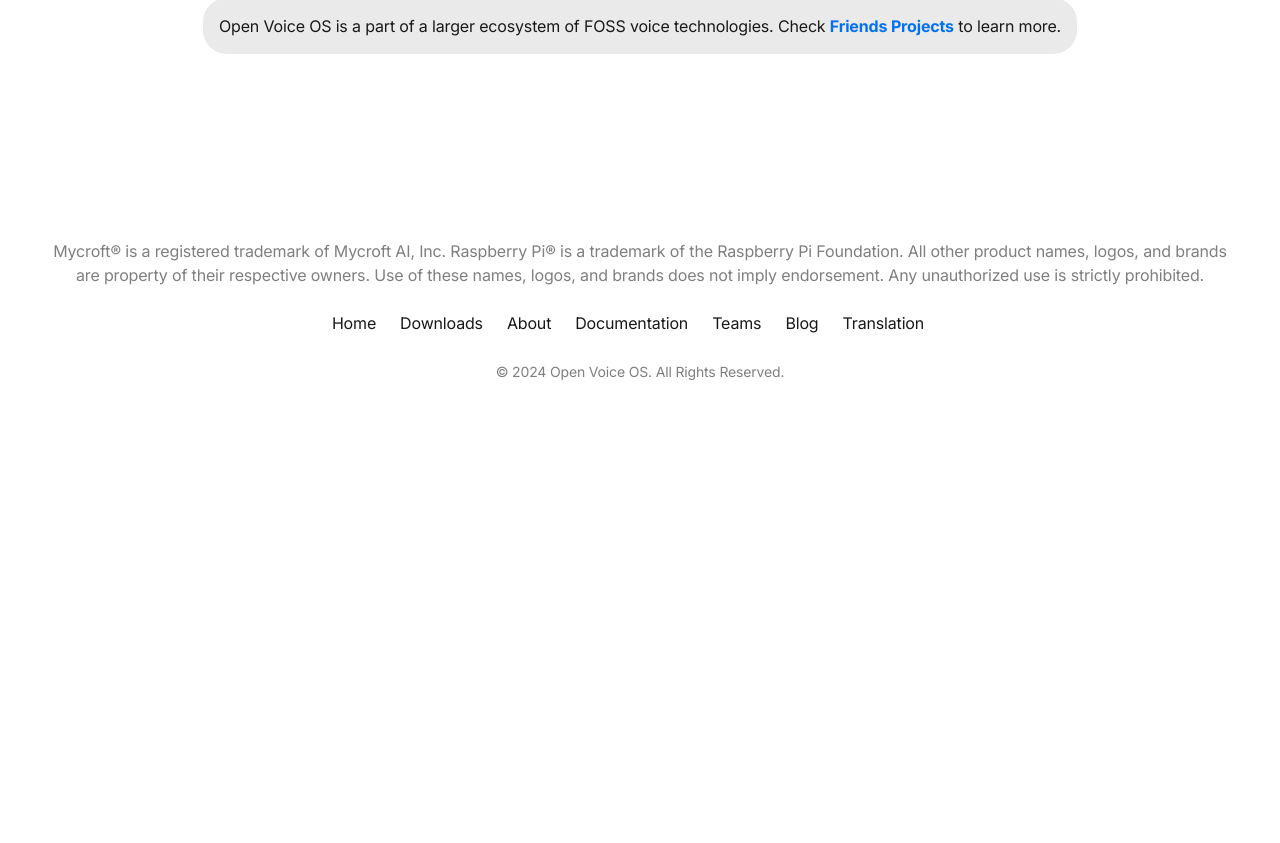
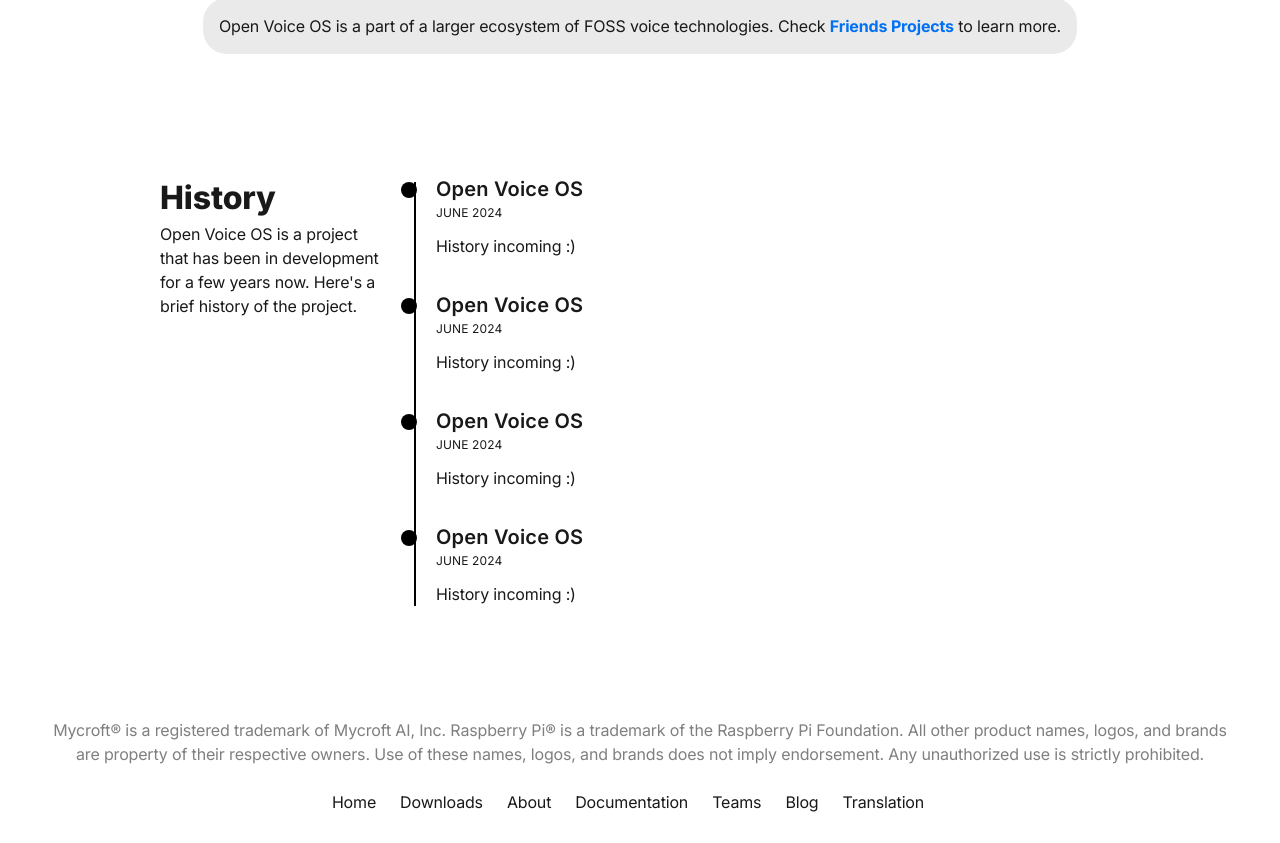
Before and after one commit to OpenVoiceOS/ovos-landing-page, a Next.js app: page /about in a window 1280 px wide. Shown: the part 377-1220 px from the top of the page. Before the commit the page ends 800 px from the top, so only its background shows below. Built offline with nearby package versions, Linux system fonts and the light colour scheme.

Commit message:
added sample timeline

```diff
--- a/app/(default)/about/page.tsx
+++ b/app/(default)/about/page.tsx
@@ -4,11 +4,13 @@ export const metadata = {
 }
 
 import About from "@/components/about"
+import Timeline from "@/components/timeline"
 
     export default function Aboutus() {
     return (
         <>
         <About />
+        <Timeline />
         </>
     )
 }
--- /dev/null
+++ b/components/timeline.tsx
@@ -0,0 +1,42 @@
+import React from 'react';
+
+export default function Timeline() {
+    return (
+        <section className="relative">
+            <div className="container max-w-5xl px-4 py-12 mx-auto">
+                <div className="grid gap-4 mx-4 sm:grid-cols-12">
+                    <div className="col-span-12 sm:col-span-3">
+                        <div className="text-center sm:text-left mb-14">
+                            <h3 className="text-3xl font-extrabold">History</h3>
+                            <span className="dark:text-white">Open Voice OS is a project that has been in development for a few years now. Here's a brief history of the project.</span>
+                        </div>
+                    </div>
+                    <div className="relative col-span-12 px-4 space-y-6 sm:col-span-9">
+                        <div className="col-span-12 space-y-12 relative px-4 sm:col-span-8 sm:space-y-8 sm:before:absolute sm:before:top-2 sm:before:bottom-0 sm:before:w-0.5 sm:before:-left-1.5 before:bg-black dark:before:bg-white">
+                            <div className="flex flex-col sm:relative sm:before:absolute sm:before:top-2 sm:before:w-4 sm:before:h-4 sm:before:rounded-full sm:before:left-[-35px] sm:before:z-[1] before:bg-black dark:before:bg-white">
+                                <h3 className="text-xl font-semibold tracking-wide">Open Voice OS</h3>
+                                <time className="text-xs tracking-wide uppercase dark:text-white">June 2024</time>
+                                <p className="mt-3">History incoming :)</p>
+                            </div>
+                            <div className="flex flex-col sm:relative sm:before:absolute sm:before:top-2 sm:before:w-4 sm:before:h-4 sm:before:rounded-full sm:before:left-[-35px] sm:before:z-[1] before:bg-black dark:before:bg-white">
+                                <h3 className="text-xl font-semibold tracking-wide">Open Voice OS</h3>
+                                <time className="text-xs tracking-wide uppercase dark:text-white">June 2024</time>
+                                <p className="mt-3">History incoming :)</p>
+                            </div>
+                            <div className="flex flex-col sm:relative sm:before:absolute sm:before:top-2 sm:before:w-4 sm:before:h-4 sm:before:rounded-full sm:before:left-[-35px] sm:before:z-[1] before:bg-black dark:before:bg-white">
+                                <h3 className="text-xl font-semibold tracking-wide">Open Voice OS</h3>
+                                <time className="text-xs tracking-wide uppercase dark:text-white">June 2024</time>
+                                <p className="mt-3">History incoming :)</p>
+                            </div>
+                            <div className="flex flex-col sm:relative sm:before:absolute sm:before:top-2 sm:before:w-4 sm:before:h-4 sm:before:rounded-full sm:before:left-[-35px] sm:before:z-[1] before:bg-black dark:before:bg-white">
+                                <h3 className="text-xl font-semibold tracking-wide">Open Voice OS</h3>
+                                <time className="text-xs tracking-wide uppercase dark:text-white">June 2024</time>
+                                <p className="mt-3">History incoming :)</p>
+                            </div>
+                        </div>
+                    </div>
+                </div>
+            </div>
+        </section>
+    );
+}
```
